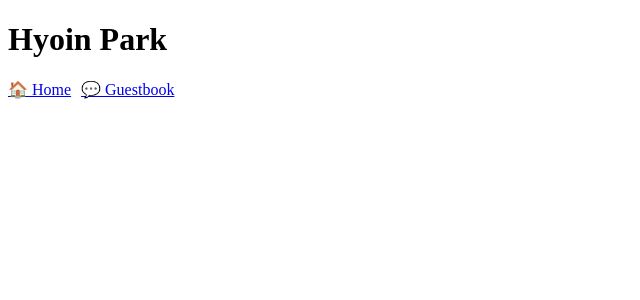
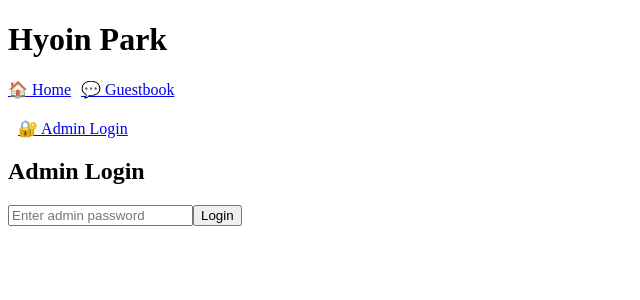
Before and after one commit to dpcivl/my-blog-project, a React (Vite) app in the folder client/: page /admin in a window 1280 px wide. Shown: the top 300 px of the page, without its empty margins (0-640 px from the left). Built offline with nearby package versions, Linux system fonts and the light colour scheme; no server answers.

Commit message:
:sparkles: add admin mode

```diff
--- a/client/src/App.jsx
+++ b/client/src/App.jsx
@@ -1,20 +1,27 @@
-import { Routes, Route } from 'react-router-dom';
-import { Link } from 'react-router-dom';
+import { Routes, Route, Link } from 'react-router-dom';
 import PostList from './components/PostList';
 import PostForm from './components/PostForm';
 import PostDetail from './components/PostDetail';
 import CategoryTabs from './components/CategoryTabs';
 import Guestbook from './components/Guestbook';
+import AdminLogin from "./components/AdminLogin";
 import { useEffect, useState } from 'react';
 import axios from 'axios';
 
 function App() {
   const [posts, setPosts] = useState([]);
   const [category, setCategory] = useState('All');
+  const [isAdmin, setIsAdmin] = useState(false);
 
-  useEffect(() => {
+  function fetchPosts() {
     axios.get('https://my-blog-project-2485.onrender.com/posts')
       .then(res => setPosts(res.data));
+  }
+
+  // Check Login from LocalStorage
+  useEffect(() => {
+    setIsAdmin(localStorage.getItem("isAdmin") === "true");
+    fetchPosts();
   }, []);
 
   const filtered = category === 'All'
@@ -30,18 +37,29 @@ function App() {
         <Link to="/guestbook">💬 Guestbook</Link>
       </div>
 
+      {!isAdmin && <Link to="/admin" style={{ marginLeft: '10px' }}>🔐 Admin Login</Link>}
+      {isAdmin && (
+        <button onClick={() => {
+          localStorage.removeItem("isAdmin");
+          setIsAdmin(false);
+        }} style={{ marginLeft: '12px' }}>
+          🔓 Logout
+        </button>
+      )}
+
       <Routes>
         <Route path="/" element={
           <>
           <CategoryTabs current={category} onChange={setCategory}/>
           <PostList posts={filtered} />
-          <PostForm onPostCreated={() => window.location.reload()} />
+          {isAdmin && <PostForm onPostCreated={fetchPosts} />}
             </>
         } />
 
-        <Route path="/post/:id" element={<PostDetail />} />
-        <Route path="/edit/:id" element={<PostForm mode="edit" />} />
+        <Route path="/post/:id" element={<PostDetail isAdmin={isAdmin} />} />
+        <Route path="/edit/:id" element={<PostForm mode="edit" isAdmin={isAdmin} />} />
         <Route path="/guestbook" element={<Guestbook />} />
+        <Route path="/admin" element={<AdminLogin onLogin={setIsAdmin} />} />
       </Routes>
     </div>
   );
--- /dev/null
+++ b/client/src/components/AdminLogin.jsx
@@ -0,0 +1,38 @@
+import { useNavigate } from "react-router-dom";
+import { useState } from "react";
+import axios from 'axios';
+
+function AdminLogin({ onLogin }) {
+  const [password, setPassword] = useState("");
+  const navigate = useNavigate();
+
+  function handleSubmit(e) {
+    e.preventDefault();
+        axios.post("https://my-blog-project-2485.onrender.com/admin/login", { password })
+    .then(res => {
+        if (res.data.success) {
+        localStorage.setItem("isAdmin", "true");
+        onLogin(true);
+        navigate("/");
+        }
+    })
+    .catch(err => {
+        alert("Login failed");
+    });
+  }
+
+  return (
+    <form onSubmit={handleSubmit}>
+      <h2>Admin Login</h2>
+      <input
+        type="password"
+        placeholder="Enter admin password"
+        value={password}
+        onChange={(e) => setPassword(e.target.value)}
+      />
+      <button type="submit">Login</button>
+    </form>
+  );
+}
+
+export default AdminLogin;
--- a/client/src/components/PostDetail.jsx
+++ b/client/src/components/PostDetail.jsx
@@ -2,7 +2,7 @@ import { useParams, useNavigate } from 'react-router-dom';
 import { useEffect, useState } from 'react';
 import axios from 'axios';
 
-function PostDetail() {
+function PostDetail({ isAdmin} ) {
   const { id } = useParams();
   const navigate = useNavigate();
   const [post, setPost] = useState(null);
@@ -48,8 +48,12 @@ function PostDetail() {
         />
       )}
       <div style={{ marginTop: "20px" }}>
-        <button onClick={handleDelete}>🗑️ Delete</button>
-        <button onClick={() => navigate(`/edit/${post._id}`)}>✏️ Edit</button>
+          {isAdmin && (
+            <>
+              <button onClick={handleDelete}>🗑️</button>
+              <button onClick={() => navigate(`/edit/${post._id}`)}>✏️</button>
+            </>
+          )}
       </div>
     </div>
   );
```
Also changed, not shown: 1 other file (tests, documents, lock files or other folders).
